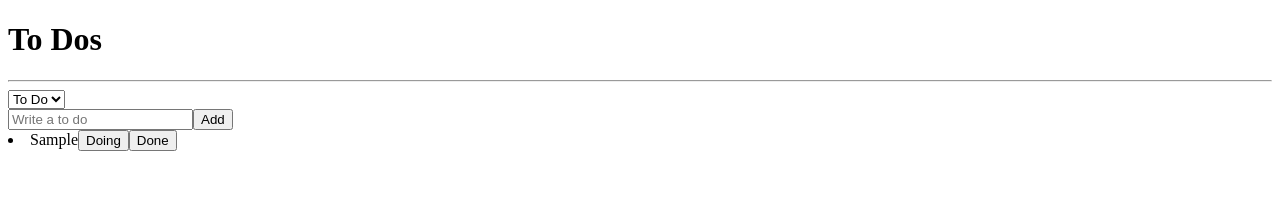
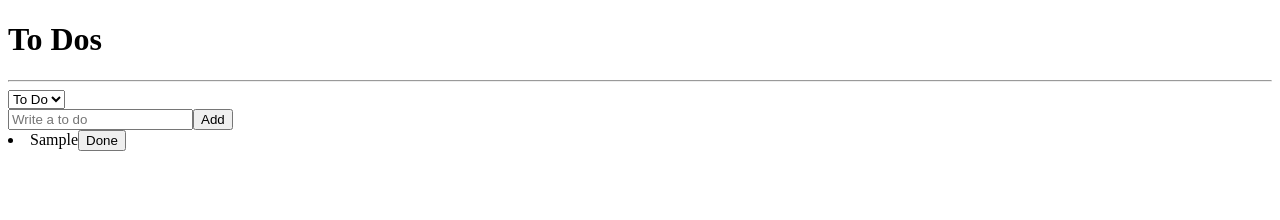
Before and after one commit to Yejiin21/To-Do-List, a React (Vite) app in the folder To-Do-List/: page / in a window 1280 px wide. Both pictures are taken after typing "Sample" into the empty fields and a click on the button "Add". Shown: the top 220 px of the page. Built offline with nearby package versions, Linux system fonts and the light colour scheme.

Commit message:
enums 추가

```diff
--- a/To-Do-List/src/components/CreateToDo.tsx
+++ b/To-Do-List/src/components/CreateToDo.tsx
@@ -1,6 +1,6 @@
 import { useForm } from "react-hook-form";
-import { useSetRecoilState } from "recoil";
-import { toDoState } from "./atom";
+import { useRecoilValue, useSetRecoilState } from "recoil";
+import { categoryState, toDoState } from "./atom";
 
 interface IForm {
   toDo: string;
@@ -8,10 +8,11 @@
 
 function CreateToDo() {
   const setToDos = useSetRecoilState(toDoState);
+  const category = useRecoilValue(categoryState);
   const { register, handleSubmit, setValue } = useForm<IForm>();
   const handleValid = ({ toDo }: IForm) => {
     setToDos((oldToDos) => [
-      { text: toDo, id: Date.now(), category: "TO_DO" },
+      { text: toDo, id: Date.now(), category },
       ...oldToDos,
     ]);
     setValue("toDo", "");
--- a/To-Do-List/src/components/ToDo.tsx
+++ b/To-Do-List/src/components/ToDo.tsx
@@ -1,5 +1,5 @@
 import { useSetRecoilState } from "recoil";
-import { IToDo, toDoState } from "./atom";
+import { Categories, IToDo, toDoState } from "./atom";
 
 function ToDo({ text, category, id }: IToDo) {
   const setToDos = useSetRecoilState(toDoState);
@@ -20,18 +20,18 @@
   return (
     <li>
       <span>{text}</span>
-      {category !== "DOING" && (
-        <button name="DOING" onClick={onClick}>
+      {category !== Categories.TO_DO && (
+        <button name={Categories.DOING} onClick={onClick}>
           Doing
         </button>
       )}
-      {category !== "TO_DO" && (
-        <button name="TO_DO" onClick={onClick}>
+      {category !== Categories.TO_DO && (
+        <button name={Categories.TO_DO} onClick={onClick}>
           To Do
         </button>
       )}
-      {category !== "DONE" && (
-        <button name="DONE" onClick={onClick}>
+      {category !== Categories.DONE && (
+        <button name={Categories.DONE} onClick={onClick}>
           Done
         </button>
       )}
--- a/To-Do-List/src/components/ToDoList.tsx
+++ b/To-Do-List/src/components/ToDoList.tsx
@@ -1,6 +1,6 @@
 import { useRecoilState, useRecoilValue } from "recoil";
 import CreateToDo from "./CreateToDo";
-import { categoryState, toDoSelector } from "./atom";
+import { Categories, categoryState, toDoSelector } from "./atom";
 import ToDo from "./ToDo";
 
 function ToDoList() {
@@ -8,16 +8,17 @@
   const toDos = useRecoilValue(toDoSelector);
   const [category, setCategory] = useRecoilState(categoryState);
   const onInput = (event: React.FormEvent<HTMLSelectElement>) => {
-    setCategory(event.currentTarget.value);
+    setCategory(event.currentTarget.value as any);
   };
+  console.log(toDos);
   return (
     <div>
       <h1>To Dos</h1>
       <hr />
       <select value={category} onInput={onInput}>
-        <option value="To_Do">To Do</option>
-        <option value="DOING">Doing</option>
-        <option value="DONE">Done</option>
+        <option value={Categories.TO_DO}>To Do</option>
+        <option value={Categories.DOING}>Doing</option>
+        <option value={Categories.DONE}>Done</option>
       </select>
       <CreateToDo />
       {toDos?.map((toDo) => <ToDo key={toDo.id} {...toDo} />)}
--- a/To-Do-List/src/components/atom.ts
+++ b/To-Do-List/src/components/atom.ts
@@ -1,15 +1,21 @@
 //atom: 단순 배열, selector: atom의 output을 변형시킴
 import { atom, selector } from "recoil";
+
+export enum Categories {
+  "TO_DO",
+  "DOING",
+  "DONE",
+}
 
 export interface IToDo {
   text: string;
   id: number;
-  category: "TO_DO" | "DOING" | "DONE";
+  category: Categories;
 }
 
-export const categoryState = atom({
+export const categoryState = atom<Categories>({
   key: "category",
-  default: "TO_DO",
+  default: Categories.TO_DO,
 });
 
 export const toDoState = atom<IToDo[]>({
```
